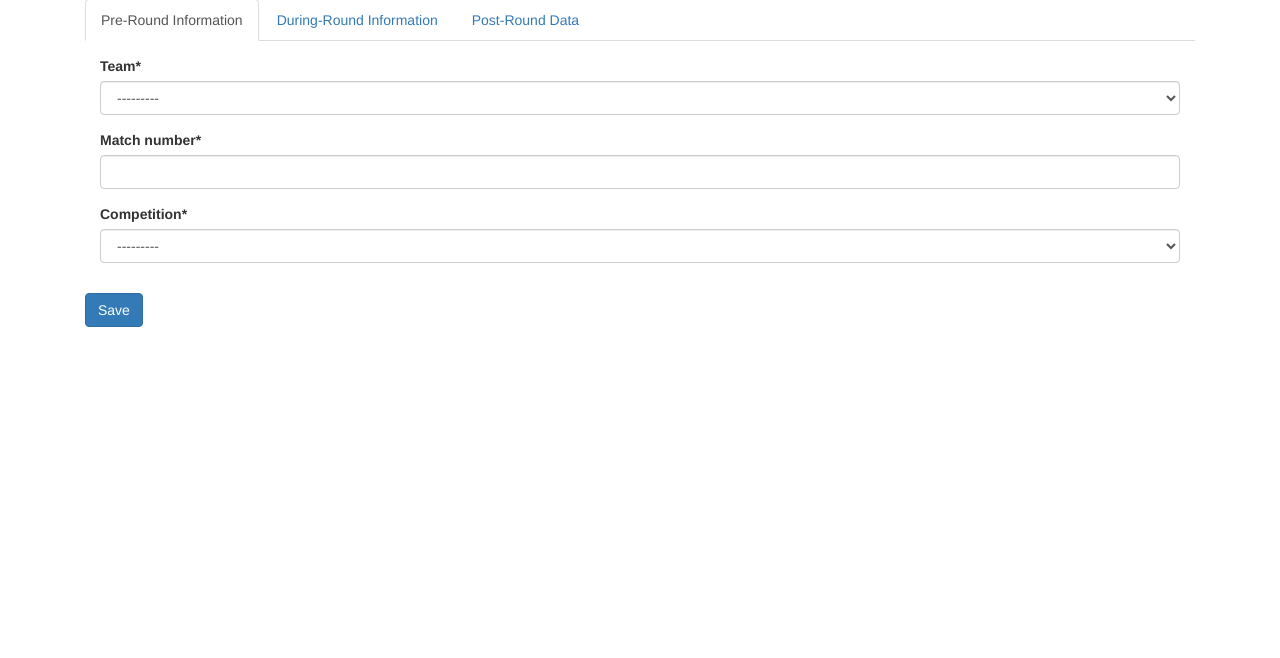
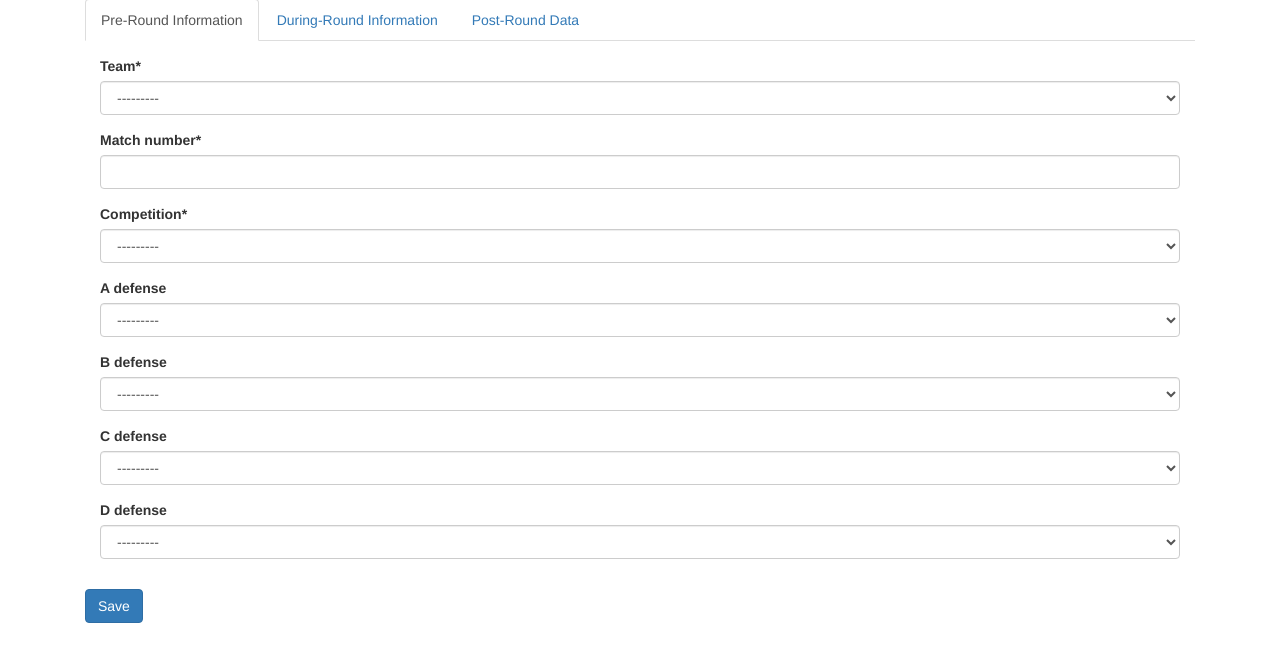
Before and after one commit to Team4761/Scattergun, a Django app: page /scattergun/roundreports/add in a window 1280 px wide. Shown: the part 142-800 px from the top of the page. Run offline with Django 3.2, Linux system fonts and the light colour scheme; data that the repository does not hold is empty; some libraries are stand-ins or nearby versions.

Commit message:
Add defense stuff

```diff
--- a/scattergun/scattergun_coreapp/forms.py
+++ b/scattergun/scattergun_coreapp/forms.py
@@ -47,14 +47,18 @@ class RoundReportForm(ModelForm):
                     "team",
                     "match_number",
                     "competition",
+                    "a_defense",
+                    "b_defense",
+                    "c_defense",
+                    "d_defense",
                 ),
                 Tab(
                     "During-Round Information",
 
-                    "friendly_alliance_score",
-                    "enemy_alliance_score",
-                    "friendly_alliance_rank_points",
-                    "enemy_alliance_rank_points",
+                    "a_defense_ability",
+                    "b_defense_ability",
+                    "c_defense_ability",
+                    "d_defense_ability",
 
                     "boulders_scored_in_low",
                     "boulders_scored_in_high",
@@ -68,6 +72,11 @@ class RoundReportForm(ModelForm):
                 ),
                 Tab(
                     "Post-Round Data",
+
+                    "friendly_alliance_score",
+                    "enemy_alliance_score",
+                    "friendly_alliance_rank_points",
+                    "enemy_alliance_rank_points",
 
                     "foul_count",
                     "technical_foul_count",
--- a/scattergun/scattergun_coreapp/models.py
+++ b/scattergun/scattergun_coreapp/models.py
@@ -9,6 +9,16 @@ functionality_choices = (
     (5, "Fantastic"),
 )
 
+defenses = (
+    ("Portcullis", "Portcullis"),
+    ("Cheval de Frise", "Cheval de Frise"),
+    ("Ramparts", "Ramparts"),
+    ("Moats", "Moats"),
+    ("Drawbridge", "Drawbridge"),
+    ("Sally Port", "Sally Port"),
+    ("Rock Wall", "Rock Wall"),
+    ("Rough Terrain", "Rough Terrain")
+)
 
 class Team(models.Model):
     name = models.CharField(max_length=100)
@@ -90,6 +100,18 @@ class RoundReport(models.Model):
     # Drive team ratings
     driveteam_maneuvering_skill = models.IntegerField(choices=functionality_choices, blank=True, null=True)
 
+    # Defenses
+    a_defense = models.CharField(max_length=15, choices=defenses, blank=True, null=True)
+    b_defense = models.CharField(max_length=15, choices=defenses, blank=True, null=True)
+    c_defense = models.CharField(max_length=15, choices=defenses, blank=True, null=True)
+    d_defense = models.CharField(max_length=15, choices=defenses, blank=True, null=True)
+
+    # Defense ability
+    a_defense_ability = models.IntegerField(choices=functionality_choices, blank=True, null=True)
+    b_defense_ability = models.IntegerField(choices=functionality_choices, blank=True, null=True)
+    c_defense_ability = models.IntegerField(choices=functionality_choices, blank=True, null=True)
+    d_defense_ability = models.IntegerField(choices=functionality_choices, blank=True, null=True)
+
     def __str__(self):
         return "Match #{} in {} for {} (F:{}/E:{})".format(self.match_number, self.competition, self.team.name,
                                                            self.friendly_alliance_score, self.enemy_alliance_score)
--- a/scattergun/scattergun_coreapp/views.py
+++ b/scattergun/scattergun_coreapp/views.py
@@ -1,5 +1,6 @@
 from django.http import HttpResponse
 from django.shortcuts import render, get_object_or_404, redirect
+import numpy
 from .admin import RoundReportResource, TeamResource, CompetitionResource
 from .forms import TeamForm, RoundReportForm, CompetitionForm
 from .models import Team, RoundReport, Competition
@@ -88,6 +89,17 @@ def team_view(request, team_number):
     team = get_object_or_404(Team, number=team_number)
     reports = RoundReport.objects.filter(team=team)
 
+    print([report["a_defense_ability"] for report in RoundReport.objects.filter(team=team, a_defense="Portcullis").values()])
+    abilities = {
+        "portcullis": numpy.mean([report["a_defense_ability"] for report in RoundReport.objects.filter(team=team, a_defense="Portcullis").values()]),
+        "cheval_de_frise": numpy.mean([report["a_defense_ability"] for report in RoundReport.objects.filter(team=team, a_defense="Cheval de Frise").values()]),
+        "ramparts": numpy.mean([report["b_defense_ability"] for report in RoundReport.objects.filter(team=team, b_defense="Ramparts").values()]),
+        "moats": numpy.mean([report["b_defense_ability"] for report in RoundReport.objects.filter(team=team, b_defense="Moats").values()]),
+        "drawbridge": numpy.mean([report["c_defense_ability"] for report in RoundReport.objects.filter(team=team, c_defense="Drawbridge").values()]),
+        "sally_port": numpy.mean([report["c_defense_ability"] for report in RoundReport.objects.filter(team=team, c_defense="Sally Port").values()]),
+        "rock_wall": numpy.mean([report["d_defense_ability"] for report in RoundReport.objects.filter(team=team, d_defense="Rock Wall").values()]),
+        "rough_terrain": numpy.mean([report["d_defense_ability"] for report in RoundReport.objects.filter(team=team, d_defense="Rough Terrain").values()]),
+    }
     pointsdataset = {
         "name": team.number,
         "xy": [],
@@ -106,6 +118,7 @@ def team_view(request, team_number):
         "reports": reports,
         "pointsdataset": [pointsdataset],
         "comments": comments,
+        "abilities": abilities,
     }
 
     return render(request, "team.html", context=context)
```
Also changed, not shown: scattergun/scattergun_coreapp/templates/team.html (+18 -0 lines), scattergun/scattergun_coreapp/migrations/0002_auto_20160311_0241.py (added), scattergun/scattergun_coreapp/migrations/0003_auto_20160311_0255.py (added).
